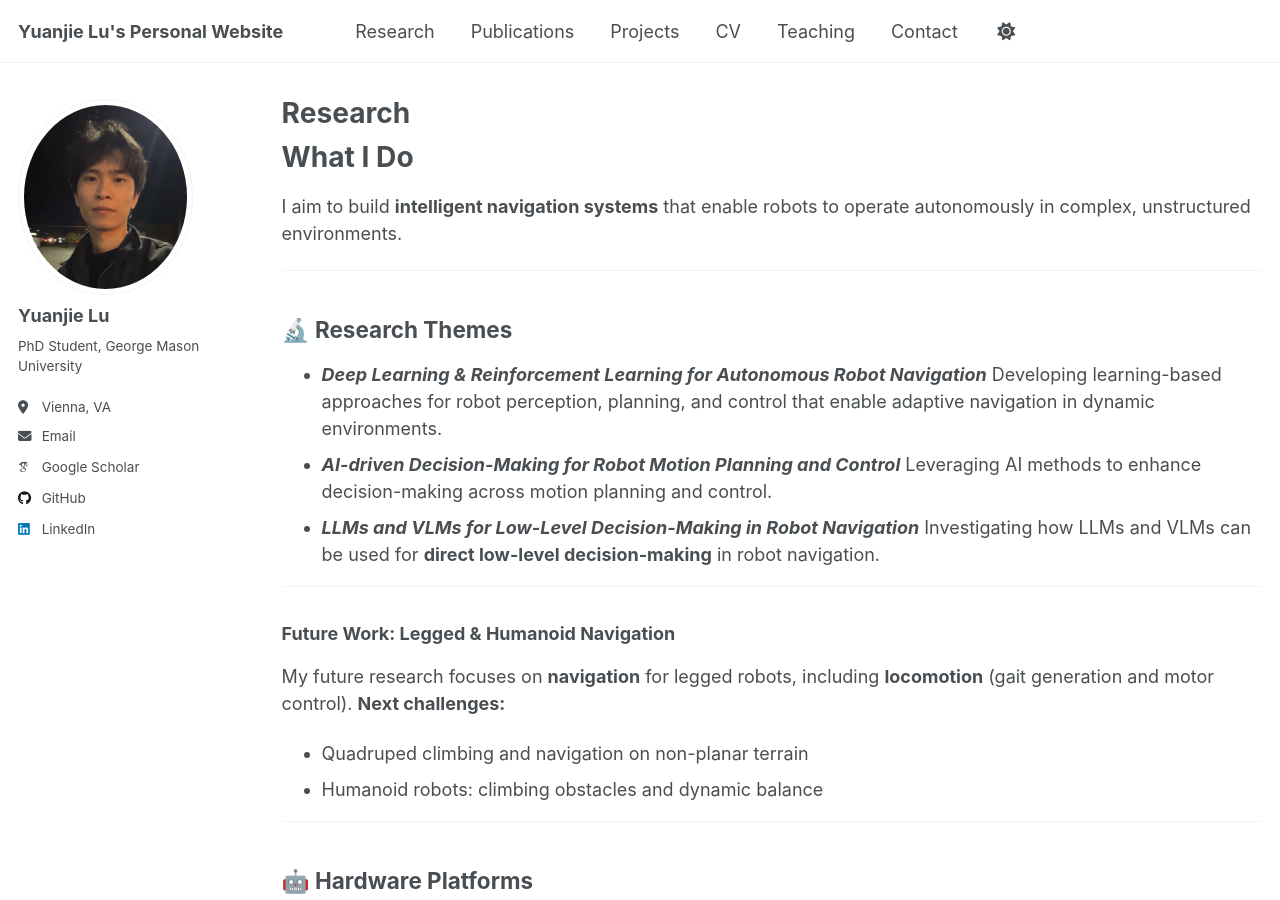
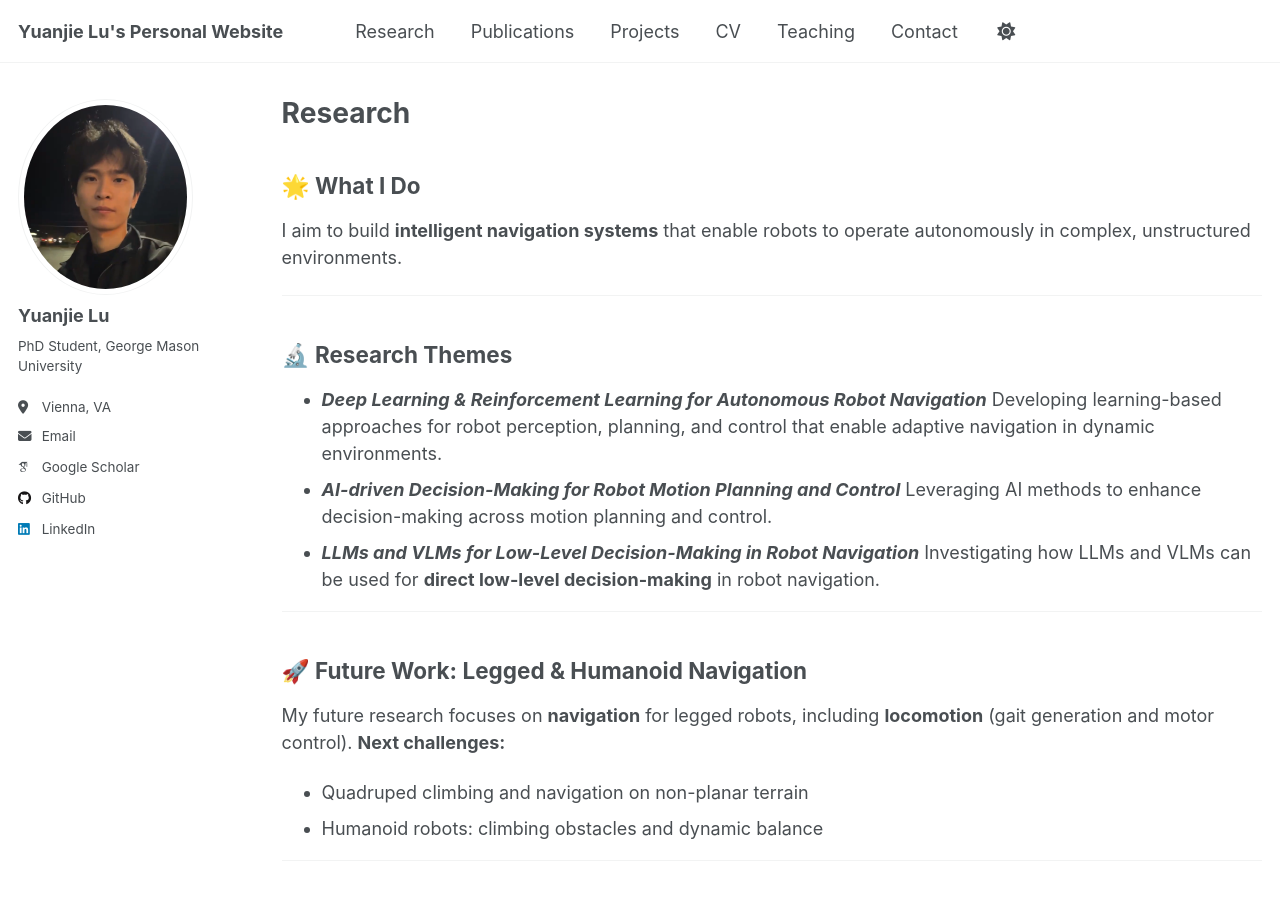
Before and after one commit to yuanjielu-64/yuanjielu-64.github.io, a Jekyll site: the page built from _pages/research.md, in a window 1280 px wide and 900 px high. Built offline with Jekyll 4.4.1, drawn with Linux system fonts in a browser that asks for light colours; some web fonts are replaced; a script that is not in the unit is left out.

```diff
--- a/_pages/research.md
+++ b/_pages/research.md
@@ -5,7 +5,7 @@ permalink: /research/
 author_profile: true
 ---
 
-# What I Do
+## 🌟 What I Do
 
 I aim to build **intelligent navigation systems** that enable robots to operate autonomously in complex, unstructured environments.
 
@@ -21,7 +21,7 @@ Investigating how LLMs and VLMs can be used for **direct low-level decision-maki
 
 ---
 
-### **Future Work: Legged & Humanoid Navigation**
+## 🚀 Future Work: Legged & Humanoid Navigation
 My future research focuses on **navigation** for legged robots, including **locomotion** (gait generation and motor control).
 **Next challenges:**
 - Quadruped climbing and navigation on non-planar terrain
```
